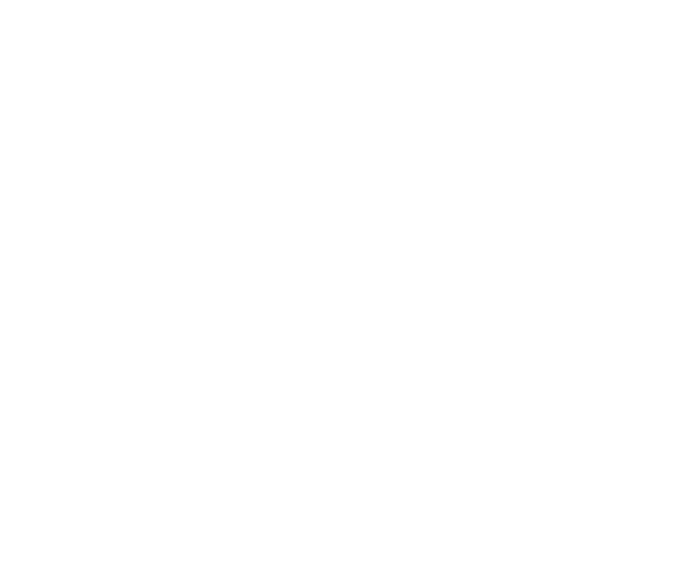
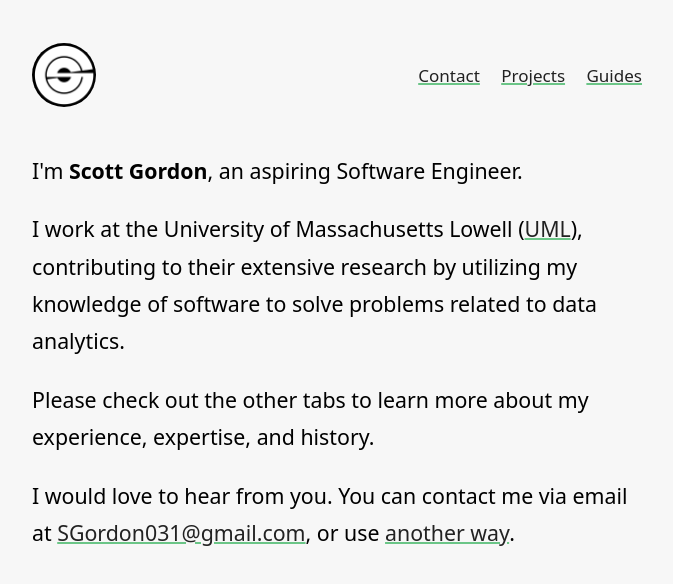
Before and after one commit to SGordon67/sgordon.dev, a plain HTML site: page index.html in a window 1280 px wide. Shown: the whole page, without its empty margins (303-976 px from the left). Drawn offline with Linux system fonts and the light colour scheme.

Commit message:
Landing page created.

```diff
--- /dev/null
+++ b/index.css
@@ -0,0 +1,192 @@
+@charset "UTF-8";html,body,div{
+    border: 0;
+    font-size: 100%;
+    font: inherit;
+    vertical-align: baseline;
+    margin: 0;
+    padding: 0
+}
+
+body {
+    line-height: 1
+}
+
+:root {
+    --text-color: #000;
+    --inverted-text-color: #fff;
+    --background-color: #f7f7f7;
+    --secondary-background-color: #eee;
+    --primary-color: #000;
+    --logo-color: #000;
+    --logo-hover-color: var(--text-color);
+    --link-color: #222;
+    --link-highlight-color: #6bc587;
+    --pre-text-color: #f8f8f2;
+    --pre-background-color: #282a36;
+}
+
+@media(prefers-color-scheme: dark) {
+    :root {
+        --text-color:#fff;
+        --inverted-text-color: #000;
+        --background-color: #222;
+        --secondary-background-color: #222;
+        --primary-color: #fff;
+        --logo-color: #222;
+        --logo-hover-color: #222;
+        --link-color: #fff;
+        --link-highlight-color: #6bc587
+    }
+}
+
+* {
+    box-sizing: border-box;
+}
+
+html {
+    font-family: noto sans,system-ui,-apple-system,BlinkMacSystemFont,sans-serif;
+    font-size: 16pt;
+    color: var(--text-color);
+    background: var(--background-color);
+    scroll-behavior: smooth
+}
+
+body {
+    line-height: 2rem;
+    -webkit-font-smoothing: antialiased;
+    -moz-osx-font-smoothing: grayscale
+}
+
+strong {
+    font-weight: 800
+}
+
+a {
+    color: var(--link-color);
+    text-decoration: underline;
+    text-decoration-color: var(--link-highlight-color);
+    text-decoration-thickness: 2px
+}
+
+a:hover,a:focus {
+    text-decoration: none;
+    background: var(--link-highlight-color);
+    outline: none
+}
+
+a:active {
+    position: relative;
+    top: 1px
+}
+
+::selection {
+    color: var(--inverted-text-color);
+    background: var(--primary-color)
+}
+
+.flex {
+    display: flex
+}
+
+.logo {
+    display: inline-block
+}
+
+.logo__image {
+    border-radius: 100%;
+    margin-left: auto;
+    margin-right: auto;
+    background: var(--logo-color);
+    color: transparent
+}
+
+.logo .logo__image {
+    transition: background .1s ease-out
+}
+
+.nav {
+    margin-left: auto;
+    margin-right: auto;
+    max-width: 50ch;
+    width: calc(100% - 1rem);
+    display: flex;
+    justify-content: space-around;
+    align-items: center;
+    line-height: 1em;
+    margin-top: 2rem;
+    margin-bottom: 2rem
+}
+
+.nav__logo {
+    margin-inline-end:1rem
+}
+
+.nav__logo:hover,.nav__logo:active {
+    background: inherit
+}
+
+.nav .logo__image {
+    width: 64px;
+    height: 64px
+}
+
+.nav__links {
+    flex: 1;
+    display: flex;
+    justify-content: flex-end;
+    gap: 1rem;
+    flex-wrap: wrap;
+    font-size: 80%
+}
+
+@media(max-width: 550px) {
+    .nav {
+        flex-direction:column;
+        margin-top: 0
+    }
+
+    .nav__logo {
+        margin: 1rem auto
+    }
+
+    .nav .logo__image {
+        width: 96px;
+        height: 96px
+    }
+
+    .nav__links {
+        justify-content: center;
+        line-height: 1em
+    }
+}
+
+.content-page {
+    margin-left: auto;
+    margin-right: auto;
+    max-width: 50ch;
+    width: calc(100% - 1rem);
+    line-height: 24px;
+    overflow-wrap: anywhere
+}
+
+.content-page p,.content-page ul,.content-page ol,.content-page blockquote,.content-page pre,.content-page hr,.content-page table,.content-page iframe {
+    line-height: 1.75em
+}
+
+.content-page ul,.content-page ol {
+    padding-left: 1em;
+    padding-right: 1em
+}
+
+.content-page ul>li {
+    list-style-type: square
+}
+
+.content-page ol>li {
+    list-style-type: decimal
+}
+
+.content-page li ul,.content-page li ol {
+    padding-left: 2em;
+    padding-right: 2em
+}
--- a/index.html
+++ b/index.html
@@ -1,5 +1,42 @@
-<html>
-    <title>Scott Gordon</title>
+<!doctype html>
+<html lang=en>
+    <head>
+        <meta charset=utf-8>
+        <title>Scott Gordon</title>
+        <link rel=stylesheet href=./index.css>
+        <link rel=icon href=./sg_logo_white.png type=image/png>
+    </head>
+    <body>
+        <nav class=nav>
+            <a href=./index.html class=nav__logo>
+                <img src=./sg_logo_white.png class=logo__image alt="Scott Gordon" loading=lazy>
+            </a>
+            <div class=nav__links>
+                <a href=./contact.html>Contact</a>
+                <a href=./projects.html>Projects</a>
+                <a href=./xperience.html>Guides</a>
+            </div>
+        </nav>
+        <main class=content-page>
+            <p>
+                I'm
+                <strong>Scott Gordon</strong>,
+                an aspiring Software Engineer.
+            </p>
+            <p>
+                I work at the University of Massachusetts Lowell
+                (<a href=https://www.uml.edu/>UML</a>),
+                contributing to their extensive research by utilizing my knowledge of software to solve problems related to data analytics.
+            </p>
+            <p>
+                Please check out the other tabs to learn more about my experience, expertise, and history.
+            </p>
+            <p>
+                I would love to hear from you. You can contact me via email at <a href=mailto:SGordon031@gmail.com>SGordon031@gmail.com</a>,
+                or use <a href=./contact.html>another way</a>.
+            </p>
+        </main>
+    </body>
 
 
 </html>
```
Also changed, not shown: sg_logo_white.png (added).
